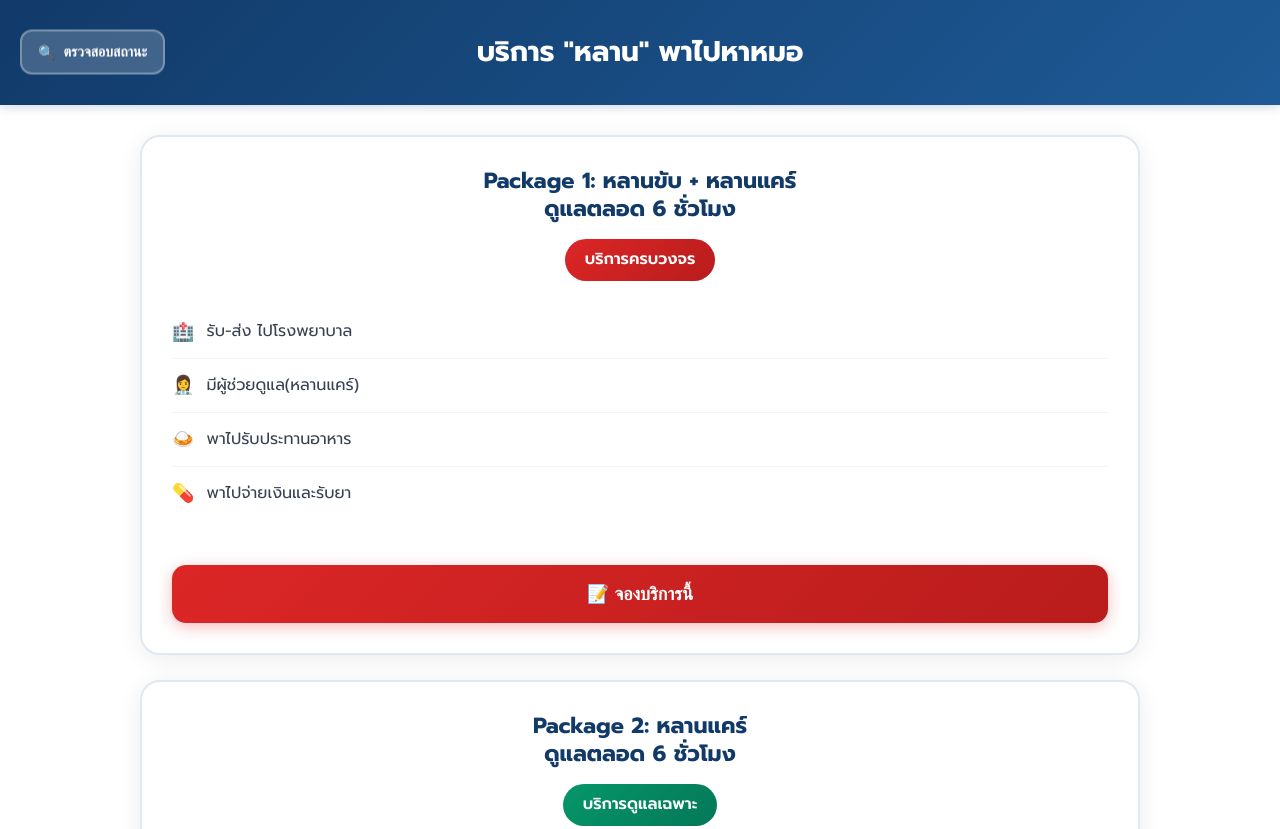
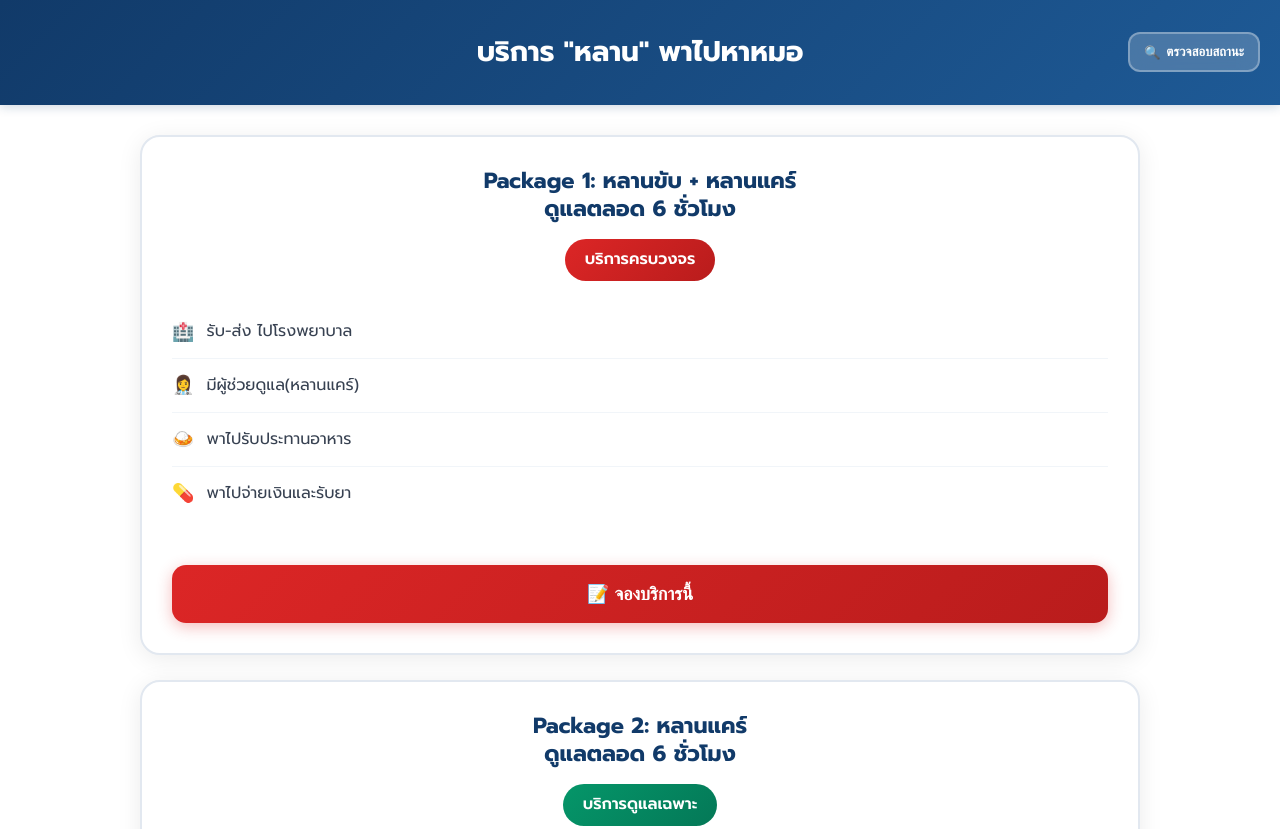
Before and after one commit to LUKLHAN/LHAN_hospital_form-14AUG2025, a plain HTML site: page index.html in a window 1280 px wide. Shown: the top 829 px of the page. Drawn offline with nearby package versions, Linux system fonts and the light colour scheme.

Commit message:
Update index.html

```diff
--- a/index.html
+++ b/index.html
@@ -45,15 +45,15 @@
     /* ปุ่มตรวจสอบสถานะที่ banner */
     .status-btn-header {
       position: absolute;
-      left: 20px;
+      right: 20px;
       top: 50%;
       transform: translateY(-50%);
       background: rgba(255,255,255,0.2);
       border: 2px solid rgba(255,255,255,0.3);
       color: white;
-      padding: 12px 16px;
+      padding: 10px 14px;
       border-radius: 12px;
-      font-size: 14px;
+      font-size: 13px;
       font-weight: 600;
       cursor: pointer;
       transition: all 0.3s ease;
@@ -61,7 +61,8 @@
       -webkit-backdrop-filter: blur(10px);
       display: flex;
       align-items: center;
-      gap: 8px;
+      gap: 6px;
+      z-index: 10;
     }
 
     .status-btn-header:hover {
```
